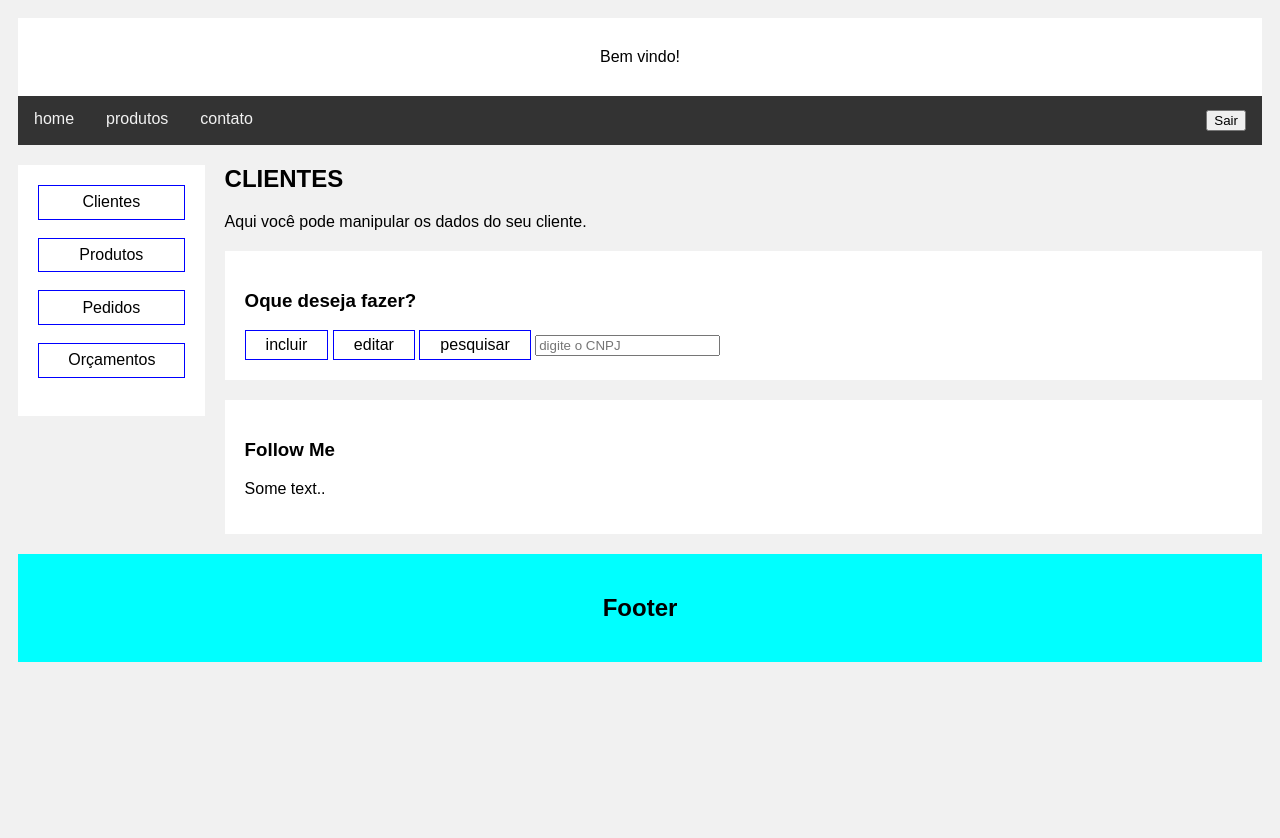
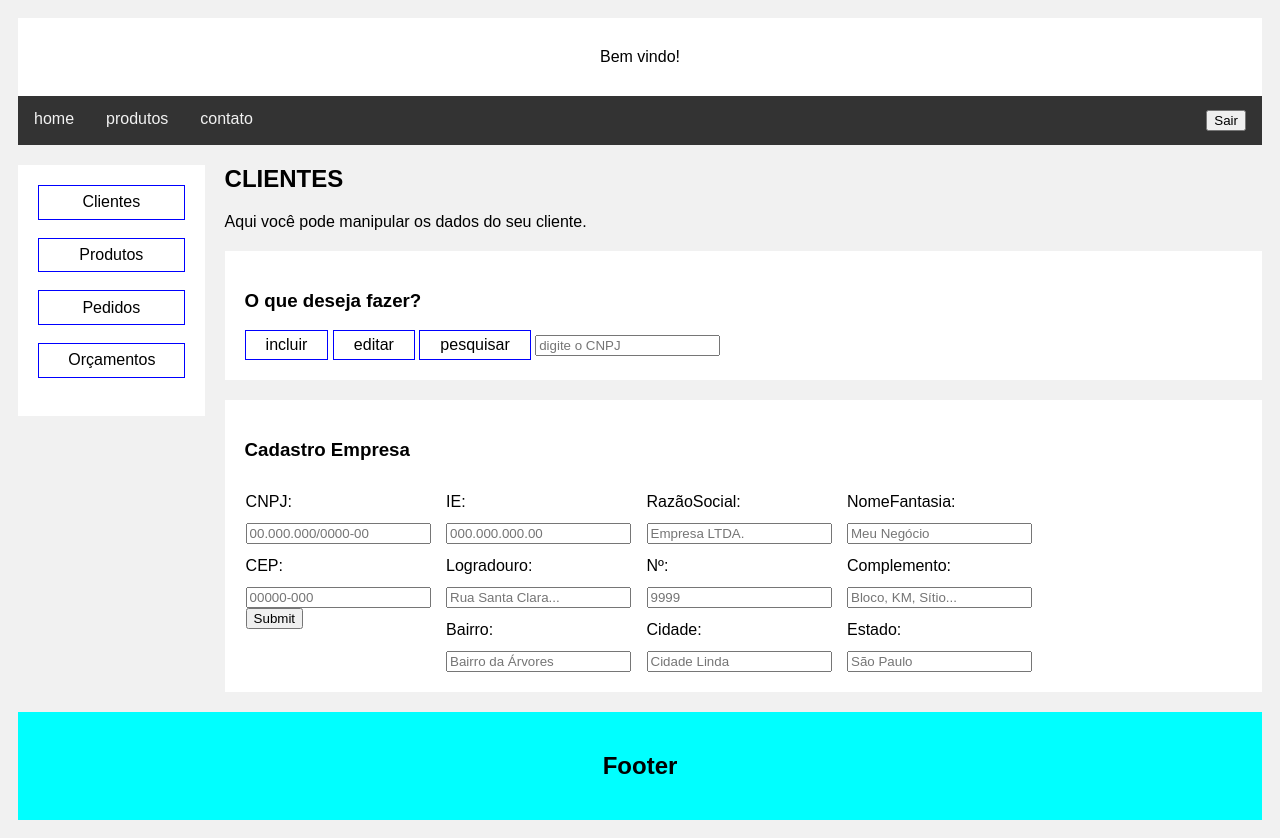
Before and after one commit to AbelinoDev/AbelinoDev.github.io, a plain HTML site: page clientes.html in a window 1280 px wide. Before the commit the page ends 800 px from the top, so only its background shows below. Drawn offline with Linux system fonts and the light colour scheme.

Commit message:
Add files via upload

```diff
--- a/clientes.html
+++ b/clientes.html
@@ -5,7 +5,9 @@
   	<link rel="stylesheet" href="pagina.css">
   	<title></title>
   </head>
+
   <body>
+    <div>
     	<div class="header">Bem vindo!</div>
 
 
@@ -22,6 +24,7 @@
 
 
       <div class="row">
+
         <div class="leftcolumn">
           <div class="card">
             <a class="linkmenu" href="clientes.html">Clientes</a><br>
@@ -30,28 +33,94 @@
             <a class="linkmenu" href="clientes.html">Orçamentos</a><br>
           </div>
         </div>
+
+
         <div class="rightcolumn">
-
 
             <h2>CLIENTES</h2>
             <p>Aqui você pode manipular os dados do seu cliente.</p>
 
-
             <div class="card">
-      <h3>Oque deseja fazer?</h3>
+              <h3>O que deseja fazer?</h3>
               <div>
                 <a class="linkmenu sub" href="clientes.html">incluir</a>
                 <a class="linkmenu sub" href="clientes.html">editar</a>
                 <a class="linkmenu sub" href="clientes.html">pesquisar</a>
                 <input  type="int" placeholder="digite o CNPJ"> </input>
-
+              </div>
             </div>
 
+            <div class="card">
+              <h3>Cadastro Empresa</h3>
 
+            <div class="row">
+
+                <div>
+                  <div class="col-25">
+                    <label >CNPJ:</label>
+                    <input type="" name="CNPJ"placeholder="00.000.000/0000-00">
                   </div>
-    <div class="card">
-      <h3>Follow Me</h3>
-      <p>Some text..</p>
+
+                  <div class="col-25">
+                    <label>IE:</label>
+                    <input type="" name="IE"placeholder="000.000.000.00">
+                  </div>
+
+                  <div class="col-25">
+                    <label>RazãoSocial: </label>
+                    <input type="" name="Razão social"placeholder="Empresa LTDA.">
+                  </div>
+
+                  <div class="col-25">
+                      <label for="nFan">NomeFantasia:</label>
+                      <input type="" id="nfan" name="Nome Fantasia"placeholder="Meu Negócio">
+                  </div>
+                </div>
+
+                <div>
+                  <p>
+                      <div class="col-25">
+                        <label>CEP:</label>
+                        <input type="" name="CEP"placeholder="00000-000">
+                        <input type="submit" name="Buscar">
+                      </div>
+
+                      <div class="col-25">
+                        <label>Logradouro:</label>
+                        <input type="" name="Logradouro"placeholder="Rua Santa Clara...">
+                      </div>
+
+                      <div class="col-25">
+                        <label>Nº: </label>
+                        <input type="" name="numero"placeholder="9999">
+                      </div>
+
+                      <div class="col-25">
+                        <label>Complemento:</label>
+                        <input type="" name="complemento" placeholder="Bloco, KM, Sítio...">
+                      </div>
+                  </p>
+                </div>
+
+                <div>
+                  <p>
+                    <div class="col-25">
+                      <label>Bairro: </label>
+                      <input type="" name="bairro"placeholder="Bairro da Árvores">
+                    </div>
+
+                    <div class="col-25">
+                      <label>Cidade:</label>
+                      <input type="" name="cidade"placeholder="Cidade Linda">
+                    </div>
+
+                    <div class="col-25">
+                      <label>Estado:</label>
+                      <input type="" name="estado"placeholder="São Paulo">
+                    </div>
+                  </p>
+                </div>
+            </div>
         </div>
       </div>
     </div>
--- a/pagina.css
+++ b/pagina.css
@@ -120,3 +120,55 @@ body {
   display: inline-table;
 
 }
+
+* {
+  box-sizing: border-box;
+}
+
+input[type=text], select, textarea {
+  width: 100%;
+  padding: 12px;
+  border: 1px solid #ccc;
+  border-radius: 4px;
+  resize: vertical;
+}
+
+label {
+  padding: 12px 12px 12px 0;
+  display: inline-block;
+}
+
+
+.container {
+  border-radius: 5px;
+  background-color: #f2f2f2;
+  padding: 20px;
+}
+
+.col-25 {
+  float: left;
+  width: 20%;
+  margin-top: 1px;
+  margin-left: 1px;
+}
+
+.col-75 {
+  float: left;
+  width: 70%;
+  margin-top: 6px;
+}
+
+/* Clear floats after the columns */
+.row:after {
+  content: "";
+  display: table;
+  clear: both;
+}
+
+/* Responsive layout - when the screen is less than 600px wide, make the two columns stack on top of each other instead of next to each other */
+@media screen and (max-width: 600px) {
+  .col-25, .col-75, input[type=submit] {
+    width: 100%;
+    margin-top: 0;
+  }
+}
```
Lines whose indentation alone changed are shown as unchanged.
